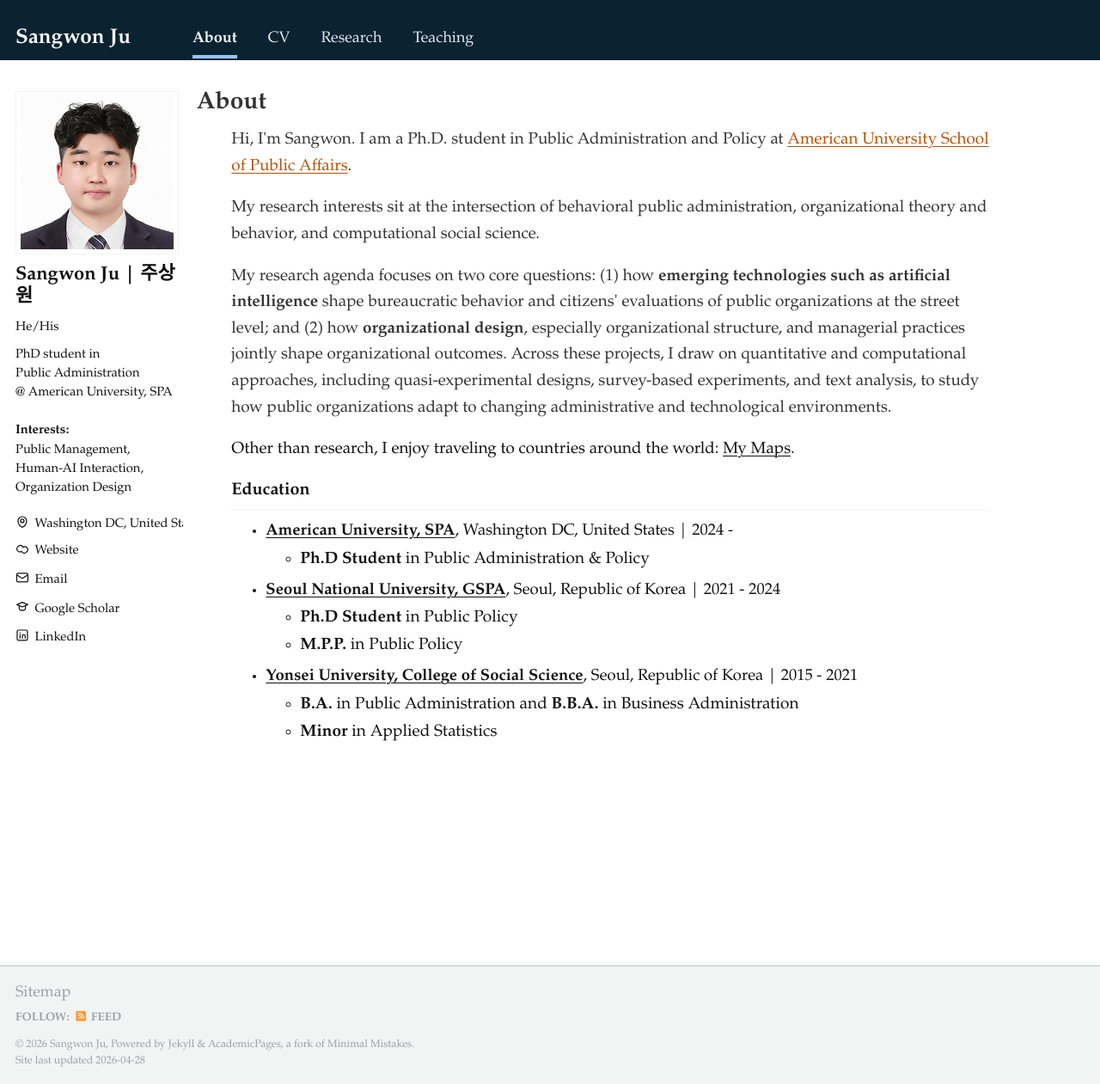
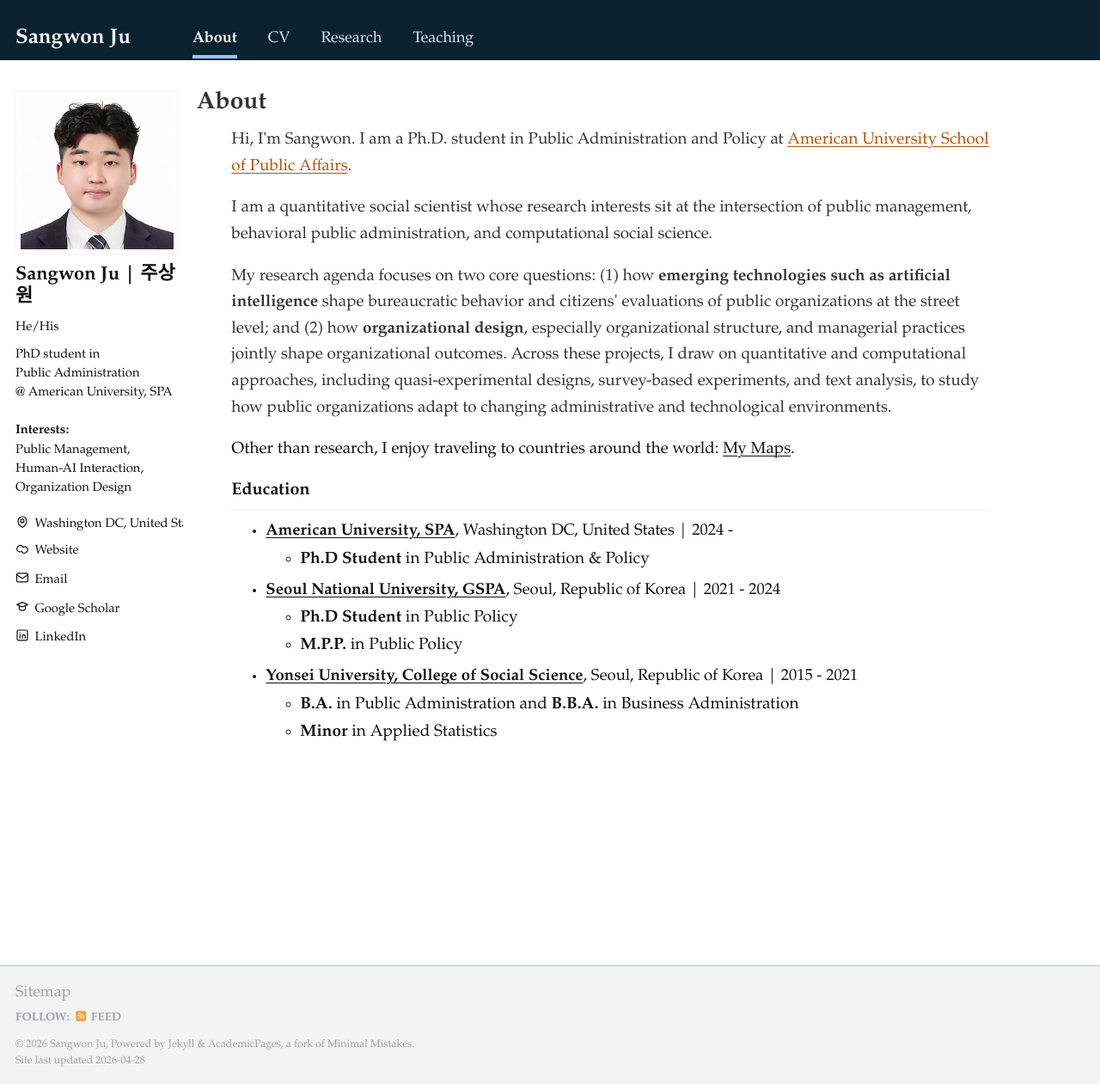
Before and after one commit to SangwonJu/sangwonju.github.io, a Jekyll site: the page built from _pages/about.md, in a window 1280 px wide and 1261 px high. Shown: the whole window at 86% size. Built offline with Jekyll 4.4.1, drawn with Linux system fonts in a browser that asks for light colours.

Commit message:
update 2

```diff
--- a/_pages/about.md
+++ b/_pages/about.md
@@ -12,7 +12,7 @@ redirect_from:
 <div class="about-compact">
   <p>Hi, I'm Sangwon. I am a Ph.D. student in Public Administration and Policy at <a href="https://www.american.edu/spa/dpap/index.cfm">American University School of Public Affairs</a>.</p>
 
-  <p>My research interests sit at the intersection of behavioral public administration, organizational theory and behavior, and computational social science.</p>
+  <p>I am a quantitative social scientist whose research interests sit at the intersection of public management, behavioral public administration, and computational social science.</p>
 
   <p>My research agenda focuses on two core questions: (1) how <strong>emerging technologies such as artificial intelligence</strong> shape bureaucratic behavior and citizens' evaluations of public organizations at the street level; and (2) how <strong>organizational design</strong>, especially organizational structure, and managerial practices jointly shape organizational outcomes. Across these projects, I draw on quantitative and computational approaches, including quasi-experimental designs, survey-based experiments, and text analysis, to study how public organizations adapt to changing administrative and technological environments.</p>
 
```
Also changed, not shown: 2 other files.
